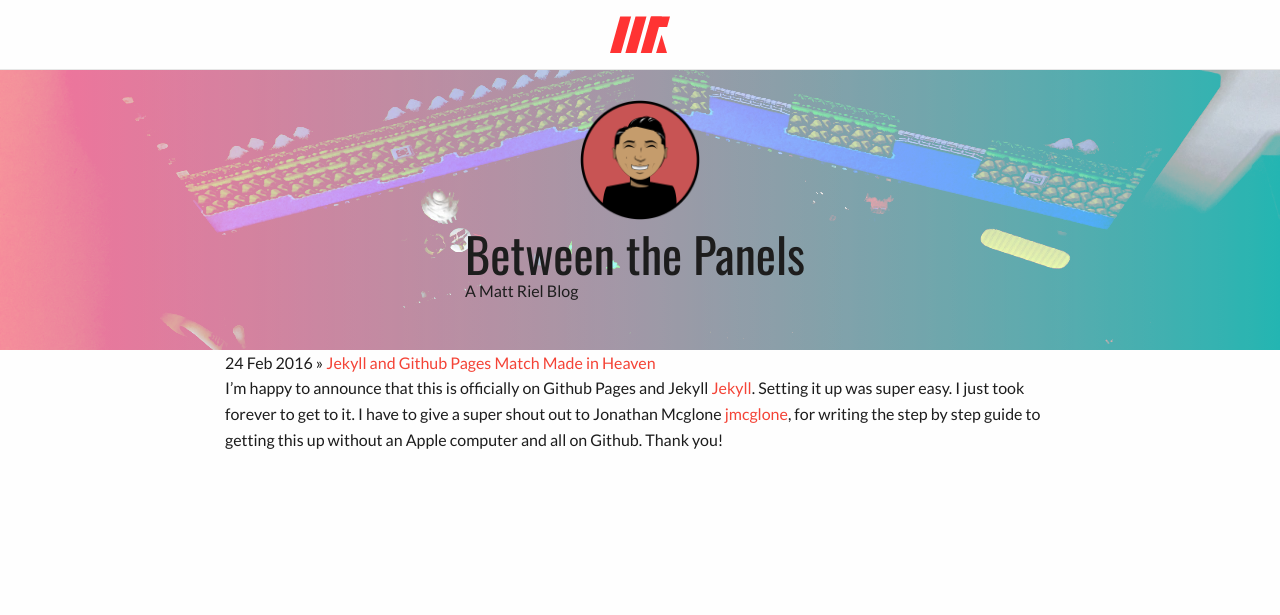
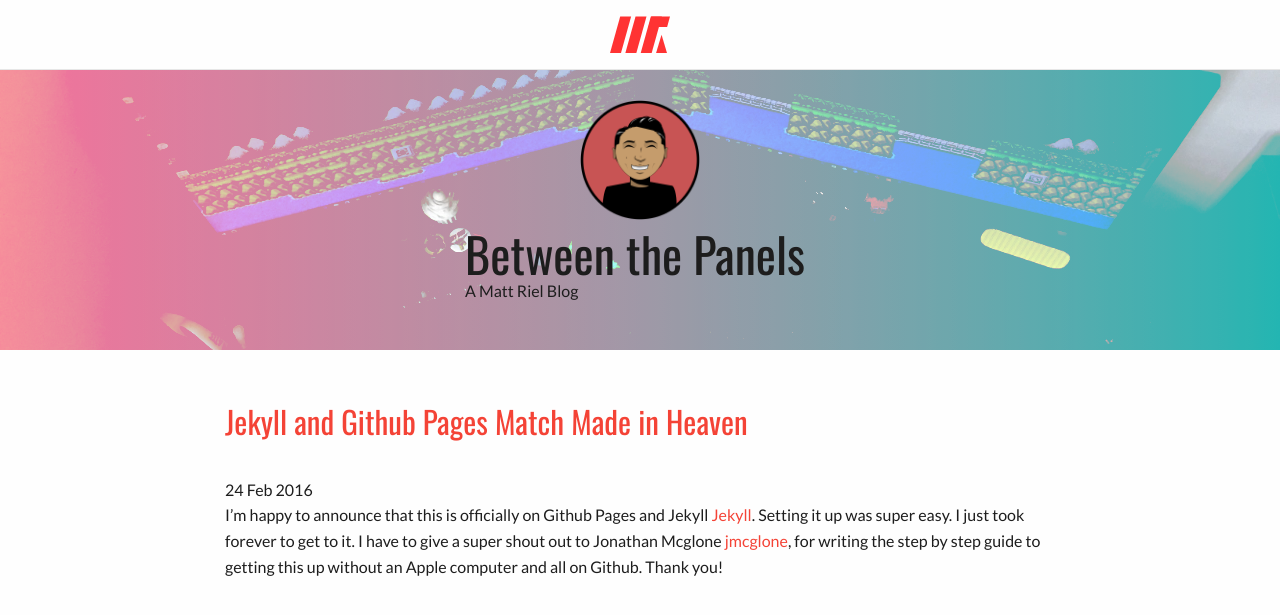
Before and after one commit to mriel/mriel.github.io, a Jekyll site: the page built from blog/index.html, in a window 1280 px wide. Shown: the top 615 px of the page. Built offline with Jekyll 4.4.1, drawn with Linux system fonts in a browser that asks for light colours; a script that is not in the unit is left out.

Commit message:
Update index.html

```diff
--- a/blog/index.html
+++ b/blog/index.html
@@ -2,12 +2,12 @@
 layout: blog
 title: Between the Panels
 ---
-<div class="row">
+<div class="row" style="padding-top:50px;">
   <div class="column">
     	<ul class="posts">
 
     	  {% for post in site.posts %}
-    	    <li><span>{{ post.date | date_to_string }}</span> » <a href="{{ post.url }}" title="{{ post.title }}">{{ post.title }}</a><br>
+    	    <li><h3><a href="{{ post.url }}" title="{{ post.title }}">{{ post.title }}</a></h3><br><span>{{ post.date | date_to_string }}</span> <br>
     	    {{ post.excerpt }}
     	    </li>
     	  {% endfor %}
```
